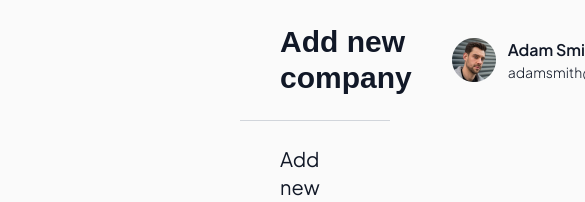
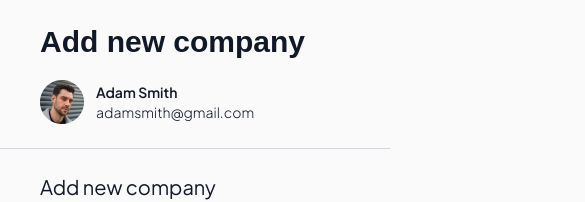
Before and after one commit to RisinaLiliia/CRM-for-vendors, a Next.js app: page /companies/new in a window 390 px wide. Shown: the top 202 px of the page, 585 px wide, since content can reach past the window. Built offline with nearby package versions, Linux system fonts and the light colour scheme; no server answers.

Commit message:
added a responsive screen

```diff
--- a/src/app/(admin)/dashboard/@categories/page.tsx
+++ b/src/app/(admin)/dashboard/@categories/page.tsx
@@ -16,7 +16,7 @@ export default async function Page({}: PageProps) {
     <DashboardCard label="Categories of companies">
       <div className="grid grid-cols-12 gap-3 pb-5 px-5">
         {categories.map(({ id, title }) => (
-          <div key={id} className="col-span-3">
+          <div key={id} className="col-span-6 sm:col-span-3">
             <StatCard
               type={StatCardType.Dark}
               label={title}
--- a/src/app/(admin)/dashboard/@countries/page.tsx
+++ b/src/app/(admin)/dashboard/@countries/page.tsx
@@ -15,7 +15,7 @@ export default async function Page({}: PageProps) {
 
   return (
     <DashboardCard label="Countries of companies">
-      <div className="flex items-end pb-5 px-5 gap-2">
+<div className="pb-5 px-5 gap-2 sm:flex sm:items-end sm:gap-2">
         <div>
           {countries.map(({ id, title }) => (
             <p
--- a/src/app/(admin)/dashboard/@promotions/page.tsx
+++ b/src/app/(admin)/dashboard/@promotions/page.tsx
@@ -12,7 +12,10 @@ export default async function Page({}: PageProps) {
 
   return (
     <DashboardCard label="Promotions">
+      {/* Добавляем overflow-x-auto для горизонтальной прокрутки на мобильных устройствах */}
+      <div className="overflow-x-auto">
         <SummaryTable
+          className="min-w-full table-auto"
           headers={
             <>
               <SummaryTableHeader>Company</SummaryTableHeader>
@@ -29,6 +32,7 @@ export default async function Page({}: PageProps) {
             </tr>
           ))}
         </SummaryTable>
+      </div>
     </DashboardCard>
   );
 }
--- a/src/app/(admin)/dashboard/@sales/page.tsx
+++ b/src/app/(admin)/dashboard/@sales/page.tsx
@@ -22,7 +22,7 @@ export default async function Page({}: PageProps) {
         }
       >
         {data.map(({ companyId, companyTitle, sold, income }) => (
-          <tr key={companyId}>
+          <tr key={companyId} >
             <SummaryTableCell>{companyTitle}</SummaryTableCell>
             <SummaryTableCell align="center">{sold}</SummaryTableCell>
             <SummaryTableCell align="center">{`$${income}`}</SummaryTableCell>
--- a/src/app/(admin)/dashboard/@stats/page.tsx
+++ b/src/app/(admin)/dashboard/@stats/page.tsx
@@ -15,9 +15,9 @@ export default async function Page({}: PageProps) {
   const data = await getSummaryStats();
 
   return (
-    <div className="grid grid-cols-12 gap-5">
+    <div className="grid grid-cols-1 sm:grid-cols-2 md:grid-cols-3 lg:grid-cols-4 gap-5">
       {(Object.keys(labelByStat) as (keyof SummaryStats)[]).map((key) => (
-        <div key={key} className="col-span-3">
+        <div key={key} className="col-span-1">
           <StatCard
             type={StatCardType.Gradient}
             label={labelByStat[key]}
--- a/src/app/(admin)/dashboard/layout.tsx
+++ b/src/app/(admin)/dashboard/layout.tsx
@@ -22,10 +22,10 @@ export default function Layout({
       {children}
       <main className="grid grid-cols-12 gap-5 py-10 pl-10 pr-7">
         <div className="col-span-12">{stats}</div>
-        <div className="col-span-5">{sales}</div>
-        <div className="col-span-7">{categories}</div>
-        <div className="col-span-6">{countries}</div>
-        <div className="col-span-6">{promotions}</div>
+        <div className="col-span-12 sm:col-span-5">{sales}</div>
+        <div className="col-span-12 sm:col-span-7">{categories}</div>
+        <div className="col-span-12 sm:col-span-6">{countries}</div>
+        <div className="col-span-12 sm:col-span-6">{promotions}</div>
       </main>
     </div>
   );
--- a/src/app/(admin)/layout.tsx
+++ b/src/app/(admin)/layout.tsx
@@ -1,7 +1,6 @@
 import React from 'react';
 import Sidebar from '@/app/components/sidebar';
 import MobileNav from '@/app/components/MobileNav';
-
 
 export interface LayoutProps {
   children: React.ReactNode;
@@ -10,9 +9,17 @@ export interface LayoutProps {
 export default function Layout({ children }: LayoutProps) {
   return (
     <>
+      <div className="hidden sm:block">
         <Sidebar />
+      </div>
+
+      <div className="sm:hidden">
         <MobileNav />
-      <div className="ml-60">{children}</div>
+      </div>
+
+      <div className="sm:ml-60">
+        {children}
+      </div>
     </>
   );
 }
--- a/src/app/components/header.tsx
+++ b/src/app/components/header.tsx
@@ -7,16 +7,16 @@ export interface HeaderProps {
 
 export default function Header({ children }: HeaderProps) {
   return (
-    <header className="flex items-center gap-5 py-6	px-10 border-b border-gray-300">
-      <h1 className="flex-1 text-3xl font-semibold text-gray-900">
+    <header className="flex items-center gap-5 py-6 px-10 border-b border-gray-300 flex-wrap sm:flex-nowrap">
+      <h1 className="flex-1 text-3xl font-semibold text-gray-900 sm:text-4xl">
         {children}
       </h1>
-      <div className="w-px self-stretch bg-gray-300" />
-      <div className="flex gap-3">
+      <div className="w-px self-stretch bg-gray-300 hidden sm:block" />
+      <div className="flex gap-3 items-center sm:gap-5">
         <Image width={44} height={44} src="/images/avatar.png" alt="avatar" />
-        <div>
-          <p className="text-base	font-semibold text-gray-900">Adam Smith</p>
-          <p className="text-sm	font-light text-gray-900">adamsmith@gmail.com</p>
+        <div className="text-sm sm:text-base">
+          <p className="font-semibold text-gray-900">Adam Smith</p>
+          <p className="font-light text-gray-900">adamsmith@gmail.com</p>
         </div>
       </div>
     </header>
--- a/src/app/components/summary-table-cell.tsx
+++ b/src/app/components/summary-table-cell.tsx
@@ -4,17 +4,20 @@ import clsx from 'clsx';
 export interface SummaryTableCellProps {
   align?: 'left' | 'center' | 'right';
   children: React.ReactNode;
+  className?: string;  // добавлен пропс className
 }
 
 export default function SummaryTableCell({
   align = 'left',
   children,
+  className,  // принимаем className
 }: SummaryTableCellProps) {
   return (
     <td
       className={clsx(
         'py-2 px-5 text-sm border-gray-100 border-r first-of-type:border-l',
         `text-${align}`,
+        className  // добавляем className в clsx
       )}
     >
       {children}
--- a/src/app/components/summary-table.tsx
+++ b/src/app/components/summary-table.tsx
@@ -1,13 +1,15 @@
 import React from 'react';
+import clsx from 'clsx';
 
 export interface SummaryTableProps {
   headers: React.ReactNode;
   children?: React.ReactNode;
+  className?: string;
 }
 
-export default function SummaryTable({ headers, children }: SummaryTableProps) {
+export default function SummaryTable({ headers, children, className }: SummaryTableProps) {
   return (
-    <table className="table-auto w-full border-separate border-spacing-0">
+    <table className={clsx("table-auto w-full border-separate border-spacing-0", className)}>
       <thead>
         <tr>{headers}</tr>
       </thead>
```
Also changed, not shown: src/app/globals.css (line endings or trailing spaces). Lines whose indentation alone changed are shown as unchanged.
